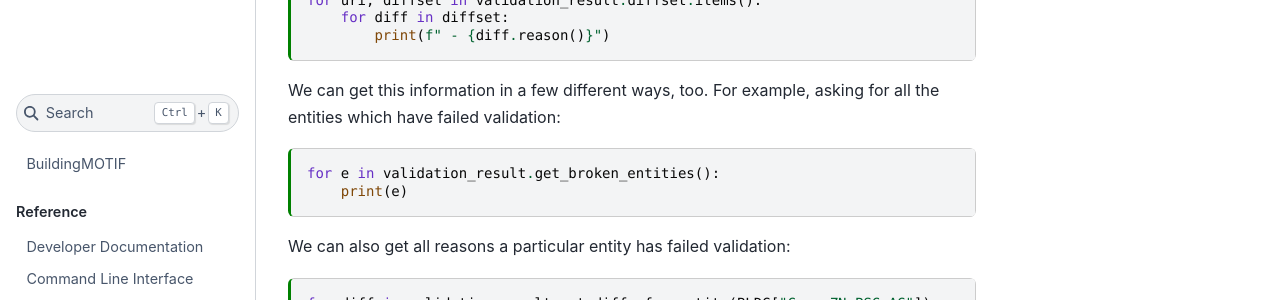
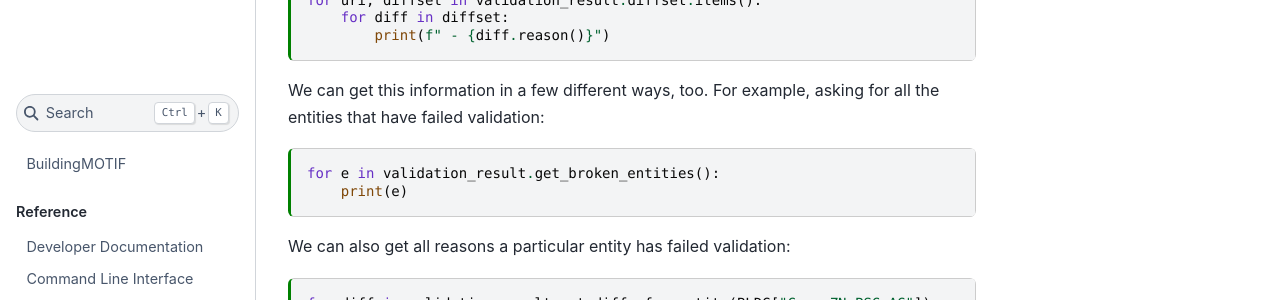
Before and after one commit to NREL/BuildingMOTIF, a Jupyter Book: the page built from docs/tutorials/model_correction.md, in a window 1280 px wide and 1400 px high, scrolled down 986 px. Shown: the part 180-480 px from the top of the window. Built offline with Jupyter Book 1.0.4 settings and Sphinx 7.4.7 and the Sphinx Book theme 1.1.4, drawn with Linux system fonts in a browser that asks for light colours; some of the changed text lies outside the part shown.

Commit message:
cleanup model correction

````diff
--- a/docs/tutorials/model_correction.md
+++ b/docs/tutorials/model_correction.md
@@ -75,7 +75,7 @@ for uri, diffset in validation_result.diffset.items():
 ```
 
 We can get this information in a few different ways, too.
-For example, asking for all the entities which have failed validation:
+For example, asking for all the entities that have failed validation:
 
 ```{code-cell}
 for e in validation_result.get_broken_entities():
@@ -139,7 +139,7 @@ for templ in generated_templates.get_templates():
     suffix = points_and_parts[templ.name]
 
     # we know from the exploration above that each template has
-    # 1 parameter which is the name of the missing item
+    # 1 parameter that is the name of the missing item
     param = list(templ.parameters)[0]
     bindings = {
         param: BLDG[ahu_name + suffix],
````
Also changed, not shown: other parts of docs/tutorials/model_correction.md (+1 -1 lines).
